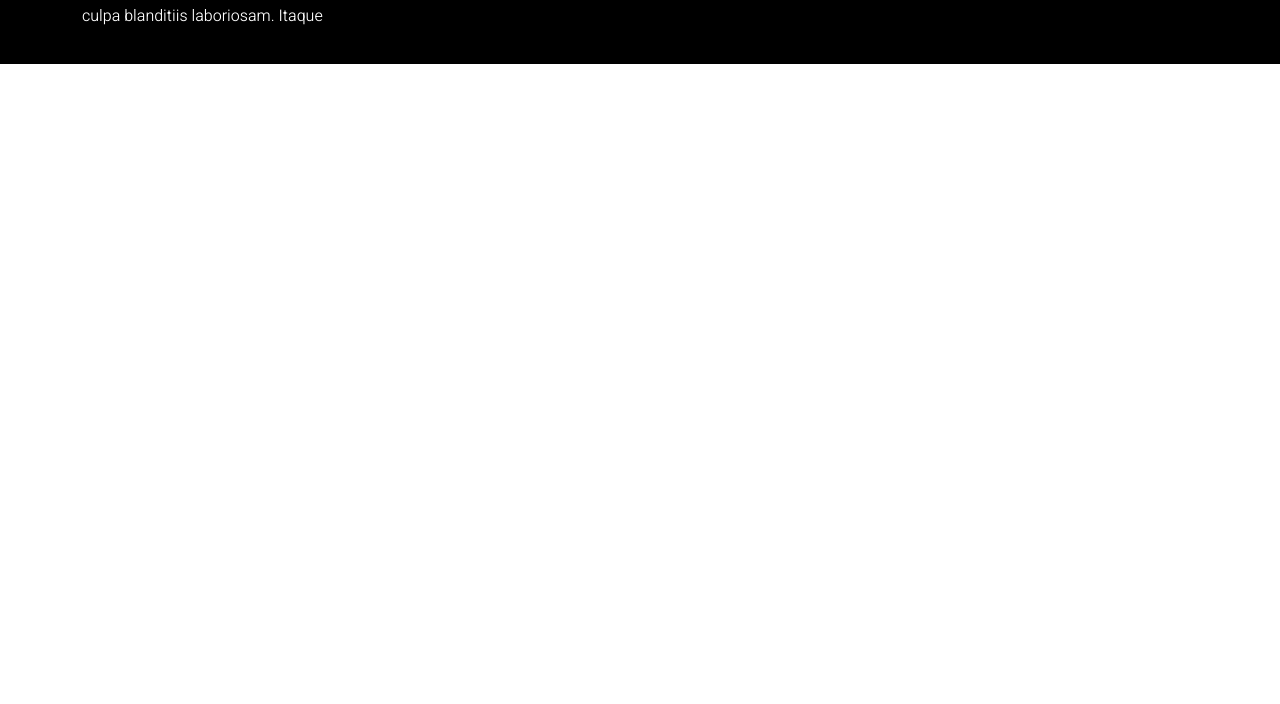
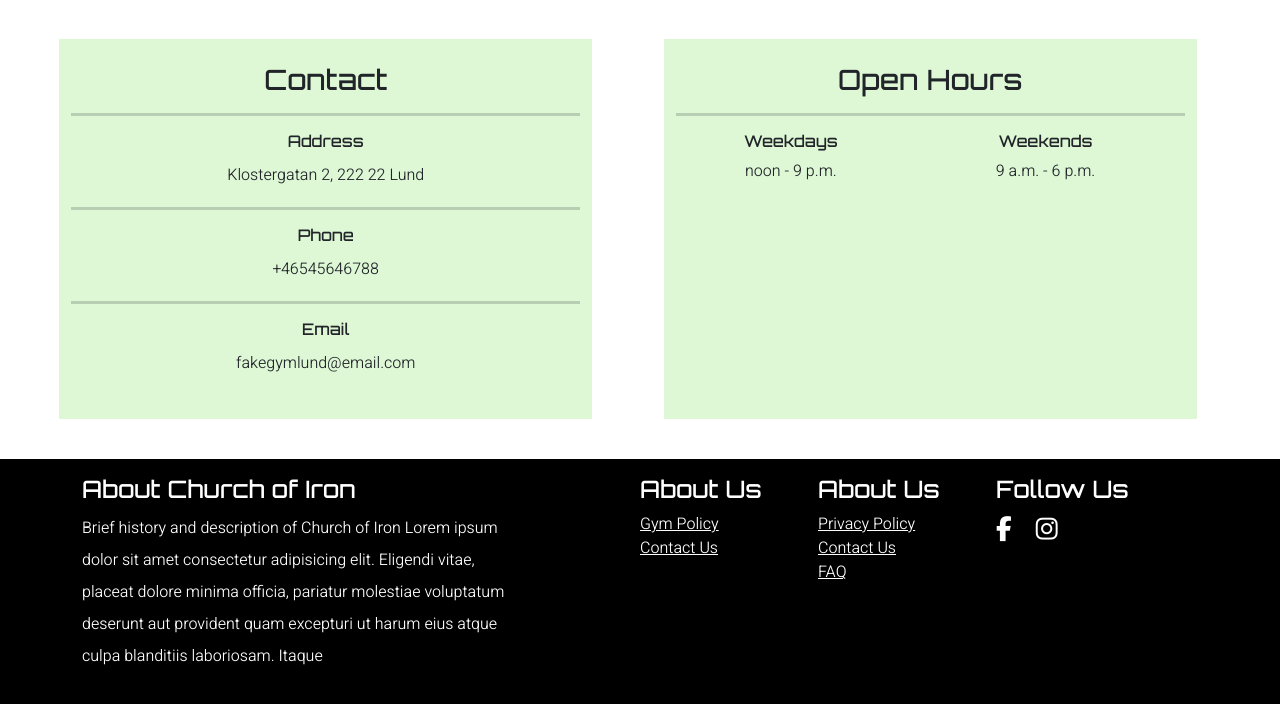
Before and after one commit to RobinGJonsson/church-of-iron, a Django app: a page that uses gym/templates/gym/gym.html in a window 1280 px wide. Shown: the part 2507-3211 px from the top of the page. Before the commit the page ends 2571 px from the top, so only its background shows below. Run offline with Django 4.2, Linux system fonts and the light colour scheme; data comes from the database, SQL or seed files in the repository; both versions use the stored data as it was after the commit; some libraries are stand-ins or nearby versions.

Commit message:
finnish basic gym page layout

```diff
--- a/gym/models.py
+++ b/gym/models.py
@@ -72,8 +72,9 @@ class Gym(models.Model):
     name = models.CharField(max_length=50)
     city = models.CharField(max_length=50)
     address = models.CharField(max_length=50)
-    coordinates_long = models.CharField(max_length=50)
-    coordinates_lat = models.CharField(max_length=50)
+    email = models.EmailField(max_length=254, null=True)
+    coordinates_long = models.CharField(max_length=50, null=True)
+    coordinates_lat = models.CharField(max_length=50, null=True)
     phone = models.CharField(max_length=50)
     description = models.TextField()
     main_image = models.ImageField()
--- a/gym/templates/gym/gym.html
+++ b/gym/templates/gym/gym.html
@@ -6,8 +6,8 @@
     <!-- Map styling -->
     <style>
         #map {
-            width: 400px;
-            height: 400px;
+            width: 75%;
+            height: 500px;
         }
     </style>
 {% endblock extra_css %}
@@ -18,6 +18,7 @@
 
 {% block content %}
 <div class="contianer">
+    <section>
         <div class="band"></div>
         <!-- Carousel of all the gyms images -->
         <div id="carouselExampleIndicators" class="carousel slide w-75 mx-auto" data-bs-ride="true">
@@ -42,6 +43,8 @@
             <span class="visually-hidden">Next</span>
         </button>
         </div>
+    </section>
+    <section>
         <div class="row mt-5 mx-0">
             <div class="col-12">
                 <h3 class="section-header">OUR ANEMITIES</h3>
@@ -59,17 +62,59 @@
                 </ul>
             </div>
         </div>
-    <div class="position-relative" id="map">
+    </section>
+    <!-- Map -->
+    <section>
+        <div class="position-relative mx-auto" id="map">
             <div class="map-cover overlay-50">
                 <button class="btn btn-success" id="modal-btn">Show Map</button>
             </div>
         </div>
+    </section>
+    <!-- Contact info and open hours -->
+    <section class="my-4">
+        <div class="row contact-boxes me-0 text-center justify-content-evenly">
+            <div class="col-md-5 col-10 bg-light my-3 py-4">
+                <h3>Contact</h3>
+                <hr>
+                <ul>
+                    <li>
+                        <h5>Address</h5>
+                        <p>{{ gym.address }}</p>
+                    </li>
+                    <hr>
+                    <li>
+                        <h5>Phone</h5>
+                        <p>{{ gym.phone }}</p>
+                    </li>
+                    <hr>
+                    <li>
+                        <h5>Email</h5>
+                        <p>{{ gym.email }}</p>
+                    </li>
+                </ul>
+            </div>
+            <div class="col-md-5 col-10 bg-light my-3 py-4">
+                <h3>Open Hours</h3>
+                <hr>
+                <ul>
+                    <li class="row">
+                        <div class="col-6"><h5>Weekdays</h5></div>
+                        <div class="col-6"><h5>Weekends</h5></div>
+                    </li>
+                    <li class="row">
+                        <div class="col-6"> {{ gym.opening_hours_weekdays }} - {{ gym.closing_hours_weekdays }}</div>
+                        <div class="col-6"> {{ gym.opening_hours_weekends }} - {{ gym.closing_hours_weekends }}</div>
+                    </li>
+                </ul>
+            </div>
+        </div>
+    </section>
 </div>
 {% endblock content %}
 
 {% block postloadjs %}
     <script>
-
         function initMap() {
             let options = {
                 zoom: 10,
@@ -89,9 +134,8 @@
             document.querySelector('.map-cover').classList.add('d-none')
             initMap()
         })
-
     </script>
     <script async defer
-        src="https://maps.googleapis.com/maps/api/js?key=AIzaSyBZ1kL0kr5pef6JJ1l7AM3s2FaCJxQSMVI"> //&callback=initMap
+        src="https://maps.googleapis.com/maps/api/js?key=AIzaSyBZ1kL0kr5pef6JJ1l7AM3s2FaCJxQSMVI">
     </script>
 {% endblock postloadjs %}
--- a/static/css/base.css
+++ b/static/css/base.css
@@ -28,6 +28,9 @@
 .bg-dark {
     background-color: var(--dark) !important;
 }
+.bg-light {
+    background-color: var(--light) !important;
+}
 
 /* -----------------  General */
 
@@ -54,7 +57,7 @@
 }
 
 .top-banner {
-    height: 60vh;
+    height: 70vh;
 }
 
 .band {
@@ -93,6 +96,11 @@ h4,
 h5,
 h6 {
     font-family: "Orbitron", sans-serif;
+}
+
+hr {
+    border-width: 3px;
+    opacity: 0.2;
 }
 
 /* -----------------  Shortcuts */
@@ -188,3 +196,14 @@ footer ul li a {
     background: url("/media/worldmap.jpg") center;
     background-size: cover;
 }
+
+#modal-btn {
+    position: absolute;
+    top: 50%;
+    left: 50%;
+    transform: translate(-50%, -50%);
+}
+
+.contact-boxes h5 {
+    font-size: 1rem;
+}
```
Also changed, not shown: db.sqlite3, gym/migrations/0007_gym_email.py (added). Lines whose indentation alone changed are shown as unchanged.
